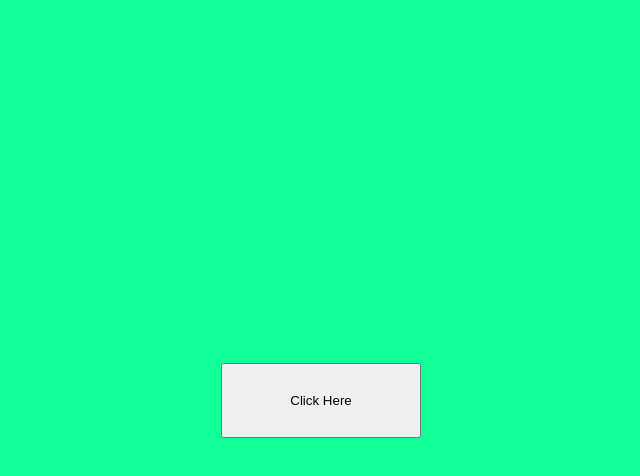
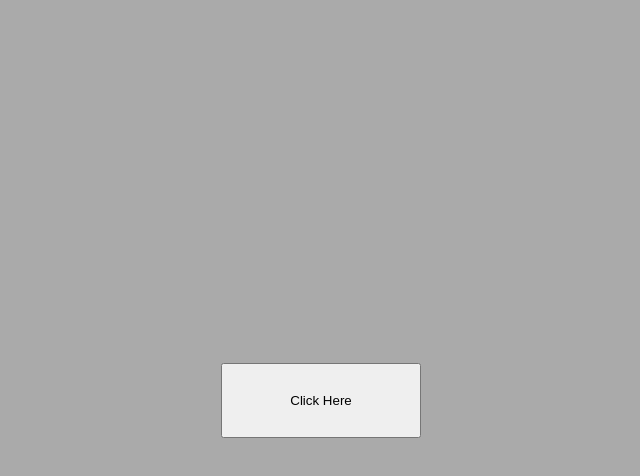
Before and after one commit to A00999371/CIT1620lab, a plain HTML site: page index.html in a window 1280 px wide. Both pictures are taken after a click on the button "Click Here". Shown: the whole page, without its empty margins (319-959 px from the left). Drawn offline with Linux system fonts and the light colour scheme.

Commit message:
message for people ro read

```diff
--- a/index.html
+++ b/index.html
@@ -27,5 +27,14 @@
 	<body>
 		<div id='display'>
 			<button id='button'>Click Here</button>
+		</div>
+		<script>
+			var myBut = document.getElementById("button");
+			var disp = document.getElementById("display");
+
+			myBut.onclick = function(){
+				disp.style.backgroundColor = "#AAA";
+			}
+		</script>
 	</body>
 </html>
```
